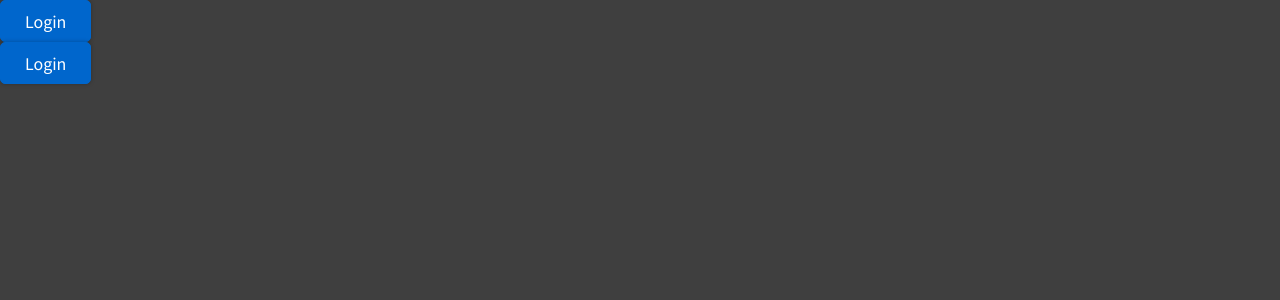
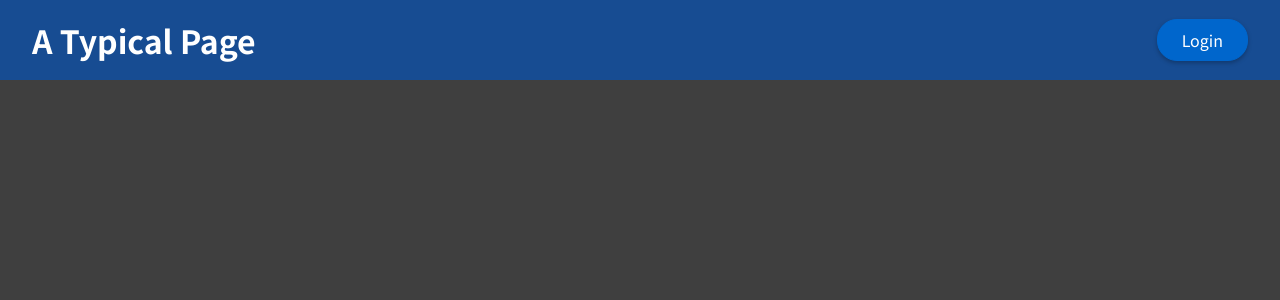
Before and after one commit to BKrowchuk/physics-helper, a React (Create React App) app: page / in a window 1280 px wide. Shown: the top 300 px of the page. Built offline with nearby package versions, Linux system fonts and the light colour scheme.

Commit message:
adding navigation code and navigation to header +css

```diff
--- a/src/components/Header/Header.js
+++ b/src/components/Header/Header.js
@@ -1,16 +1,14 @@
-import { useContext } from "react";
+import React from "react";
+
+import Navigation from "./Navigation";
 import classes from "./Header.module.css";
-import AuthContext from "../../store/auth-context";
-import Button from "../UI/Button";
 
-const Header = () => {
-  const ctx = useContext(AuthContext);
-
+const Header = (props) => {
   return (
-    <>
-      {!ctx.isLoggedIn && <Button onClick={ctx.onLogin}>Login</Button>}
-      {ctx.isLoggedIn && <Button onClick={ctx.onLogout}>Logout</Button>}
-    </>
+    <header className={classes["header"]}>
+      <h1>A Typical Page</h1>
+      <Navigation />
+    </header>
   );
 };
 
--- a/src/components/Header/Header.module.css
+++ b/src/components/Header/Header.module.css
@@ -0,0 +1,16 @@
+.header {
+  position: fixed;
+  top: 0;
+  left: 0;
+  width: 100%;
+  height: 5rem;
+  display: flex;
+  justify-content: space-between;
+  align-items: center;
+  background: var(--background-color);
+  padding: 0 2rem;
+}
+
+.header h1 {
+  color: white;
+}
--- a/src/components/Header/Navigation.js
+++ b/src/components/Header/Navigation.js
@@ -0,0 +1,21 @@
+import { useContext } from "react";
+import classes from "./Navigation.module.css";
+import AuthContext from "../../store/auth-context";
+import Button from "../UI/Button";
+
+const Navigation = () => {
+  const ctx = useContext(AuthContext);
+
+  return (
+    <nav className={classes.nav}>
+      <ul>
+        <li>
+          {!ctx.isLoggedIn && <Button onClick={ctx.onLogin}>Login</Button>}
+          {ctx.isLoggedIn && <Button onClick={ctx.onLogout}>Logout</Button>}
+        </li>
+      </ul>
+    </nav>
+  );
+};
+
+export default Navigation;
--- a/src/components/Header/Navigation.module.css
+++ b/src/components/Header/Navigation.module.css
@@ -0,0 +1,29 @@
+.nav ul {
+  list-style: none;
+  margin: 0;
+  padding: 0;
+  display: flex;
+  align-items: center;
+}
+
+.nav li {
+  margin: 0;
+  margin-left: 2rem;
+}
+
+.nav button {
+  font: inherit;
+  padding: 0.5rem 1.5rem;
+  cursor: pointer;
+  box-shadow: 0 2px 4px rgba(0, 0, 0, 0.26);
+  border-radius: 20px;
+}
+
+.nav button:focus {
+  outline: none;
+}
+
+.nav button:hover,
+.nav button:active {
+  box-shadow: 0 2px 10px rgba(0, 0, 0, 0.26);
+}
--- a/src/index.css
+++ b/src/index.css
@@ -15,4 +15,5 @@ body {
 :root {
   --main-color: #06c;
   --secondary-color: rgb(66, 121, 192);
+  --background-color: rgb(23, 76, 146);
 }
```
